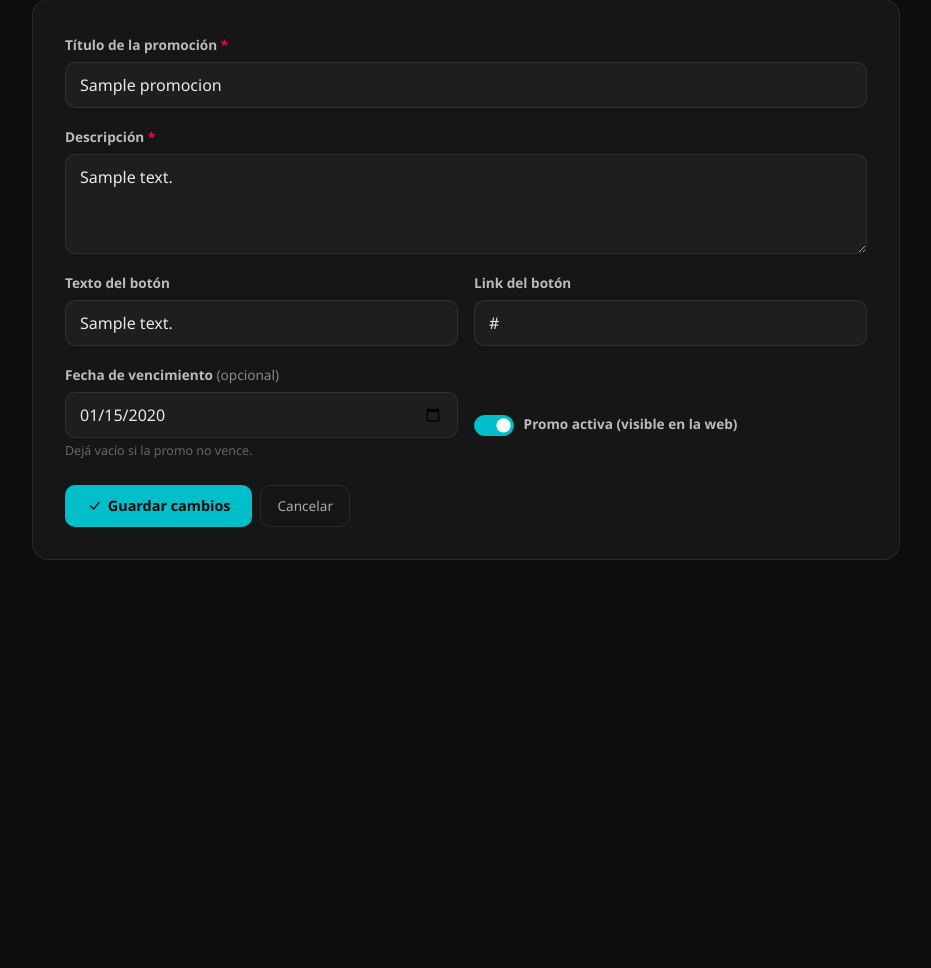
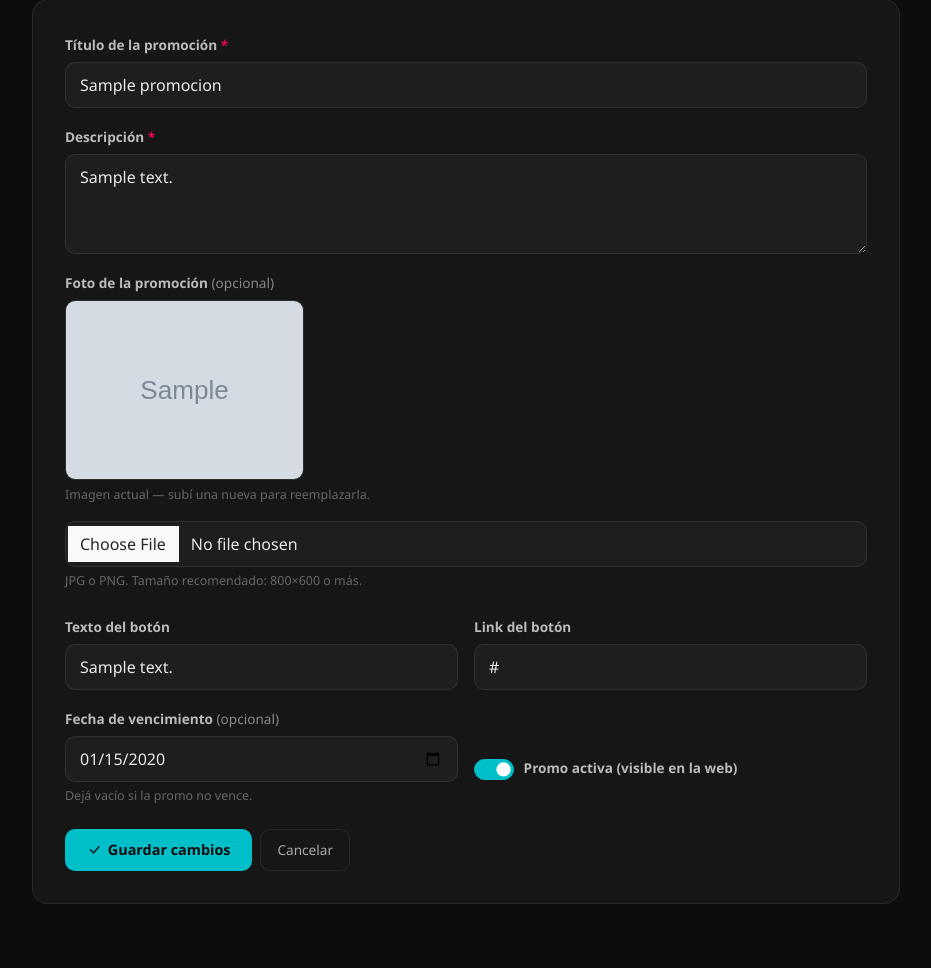
Before and after one commit to GoGo-DevS/salon_amanda, a Django app: page /panel/promociones/1/editar/ in a window 1280 px wide. Shown: the part 155-1123 px from the top of the page, without its empty margins (174-1105 px from the left). Before the commit the page ends 715 px from the top, so only its background shows below. Run offline with Django 5.2, Linux system fonts and the light colour scheme; a user stored in the database is signed in; tables that the repository leaves empty hold one stand-in row (values such as "Sample post"); grey boxes marked "Sample" are stand-in pictures.

Commit message:
feat(promociones): upload de imagen por promo + Cloudinary
models.py: campo imagen (ImageField, upload_to=promociones/)
settings.py: Cloudinary opcional (si CLOUDINARY_URL está en env)
requirements.txt: +Pillow +cloudinary +django-cloudinary-storage
panel/promo_form.html: input type=file con preview de imagen actual
views.py: guarda request.FILES['imagen'] en crear y editar
home.html: muestra imagen arriba del card si existe

Para producción: agregar CLOUDINARY_URL a Render → salon-amanda → Env.

Co-Authored-By: Claude Sonnet 4.6 <noreply@anthropic.com>

```diff
--- a/config/urls.py
+++ b/config/urls.py
@@ -6,4 +6,5 @@ from django.conf.urls.static import static
 urlpatterns = [
     path('admin/', admin.site.urls),
     path('', include('core.urls')),
-] + static(settings.STATIC_URL, document_root=settings.STATIC_ROOT)
+] + static(settings.STATIC_URL, document_root=settings.STATIC_ROOT) \
+  + static(settings.MEDIA_URL, document_root=settings.MEDIA_ROOT)
--- a/core/models.py
+++ b/core/models.py
@@ -60,6 +60,8 @@ class Producto(models.Model):
 class Promocion(models.Model):
     titulo      = models.CharField(max_length=120)
     descripcion = models.TextField()
+    imagen      = models.ImageField(upload_to='promociones/', null=True, blank=True,
+                                    help_text='Foto de la promo (jpg/png). Opcional.')
     btn_texto   = models.CharField(max_length=60, default='Reservar ahora')
     btn_url     = models.CharField(max_length=500, default='https://link.agendapro.com/cl/salonamanda/9581b2de')
     activa      = models.BooleanField(default=True)
--- a/core/templates/core/panel/promo_form.html
+++ b/core/templates/core/panel/promo_form.html
@@ -14,7 +14,7 @@
 </div>
 
 <div class="panel-form">
-  <form method="post">
+  <form method="post" enctype="multipart/form-data">
     {% csrf_token %}
 
     <div class="mb-3">
@@ -30,6 +30,21 @@
       <textarea name="descripcion" class="form-control"
                 placeholder="Detalla qué incluye la promo, condiciones, etc."
                 required>{{ promo.descripcion|default:'' }}</textarea>
+    </div>
+
+    <!-- IMAGEN -->
+    <div class="mb-4">
+      <label class="form-label">Foto de la promoción <span style="color:#888;font-weight:400;">(opcional)</span></label>
+      {% if promo.imagen %}
+      <div style="margin-bottom:.75rem;">
+        <img src="{{ promo.imagen.url }}" alt="Imagen actual"
+             style="max-height:180px;border-radius:10px;border:1px solid rgba(255,255,255,.1);display:block;">
+        <p style="color:#666;font-size:.78rem;margin-top:.4rem;">Imagen actual — subí una nueva para reemplazarla.</p>
+      </div>
+      {% endif %}
+      <input type="file" name="imagen" class="form-control" accept="image/*"
+             style="cursor:pointer;">
+      <div style="color:#666;font-size:.78rem;margin-top:.3rem;">JPG o PNG. Tamaño recomendado: 800×600 o más.</div>
     </div>
 
     <div class="row g-3 mb-3">
--- a/core/views.py
+++ b/core/views.py
@@ -157,7 +157,7 @@ def panel_dashboard(request):
 @login_required(login_url='panel_login')
 def panel_promo_crear(request):
     if request.method == 'POST':
-        Promocion.objects.create(
+        promo = Promocion(
             titulo=request.POST.get('titulo', '').strip(),
             descripcion=request.POST.get('descripcion', '').strip(),
             btn_texto=request.POST.get('btn_texto', 'Reservar ahora').strip(),
@@ -165,6 +165,9 @@ def panel_promo_crear(request):
             fecha_fin=request.POST.get('fecha_fin') or None,
             activa=bool(request.POST.get('activa')),
         )
+        if request.FILES.get('imagen'):
+            promo.imagen = request.FILES['imagen']
+        promo.save()
         messages.success(request, 'Promoción creada correctamente.')
         return redirect('panel_dashboard')
     return render(request, 'core/panel/promo_form.html', {'promo': None})
@@ -180,6 +183,8 @@ def panel_promo_editar(request, pk):
         promo.btn_url = request.POST.get('btn_url', '').strip()
         promo.fecha_fin = request.POST.get('fecha_fin') or None
         promo.activa = bool(request.POST.get('activa'))
+        if request.FILES.get('imagen'):
+            promo.imagen = request.FILES['imagen']
         promo.save()
         messages.success(request, 'Promoción actualizada.')
         return redirect('panel_dashboard')
--- a/requirements.txt
+++ b/requirements.txt
@@ -2,3 +2,6 @@ Django>=5.0,<6.0
 python-dotenv>=1.0.0
 gunicorn>=21.2.0
 whitenoise>=6.6.0
+Pillow>=10.0.0
+cloudinary>=1.36.0
+django-cloudinary-storage>=0.3.0
```
Also changed, not shown: config/settings.py (+15 -1 lines), core/templates/core/home.html (+8 -1 lines), core/migrations/0003_promocion_imagen.py (added).
